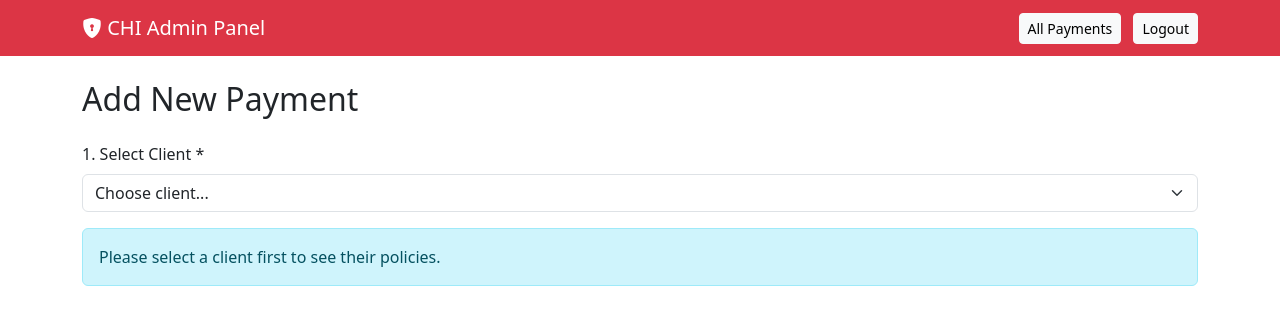
After one commit to chiinsurancebrokers/chi-insurance-portal, a Flask app: template app/templates/admin/add_payment.html in a window 1280 px wide. The commit adds this page. Shown: the top 325 px of the page. Run offline with Flask 3, Linux system fonts and the light colour scheme; the template is opened without the code that fills it, so the values that code supplies are empty.

Commit message:
Add payment management: add and delete payments

```diff
--- /dev/null
+++ b/app/templates/admin/add_payment.html
@@ -0,0 +1,82 @@
+<!DOCTYPE html>
+<html lang="el">
+<head>
+    <meta charset="UTF-8">
+    <title>Add Payment - CHI Admin</title>
+    <link href="https://cdn.jsdelivr.net/npm/bootstrap@5.3.0/dist/css/bootstrap.min.css" rel="stylesheet">
+    <link rel="stylesheet" href="https://cdn.jsdelivr.net/npm/bootstrap-icons@1.11.0/font/bootstrap-icons.css">
+</head>
+<body>
+    <nav class="navbar navbar-expand-lg navbar-dark bg-danger">
+        <div class="container">
+            <a class="navbar-brand" href="/admin/dashboard"><i class="bi bi-shield-lock-fill"></i> CHI Admin Panel</a>
+            <div class="ms-auto">
+                <a href="/admin/payments" class="btn btn-light btn-sm me-2">All Payments</a>
+                <a href="/logout" class="btn btn-light btn-sm">Logout</a>
+            </div>
+        </div>
+    </nav>
+
+    <div class="container mt-4">
+        <h2>Add New Payment</h2>
+
+        <form method="POST" class="mt-4">
+            <div class="mb-3">
+                <label class="form-label">1. Select Client *</label>
+                <select class="form-select" onchange="window.location.href='/admin/payment/add?client_id=' + this.value" required>
+                    <option value="">Choose client...</option>
+                    {% for client in clients %}
+                    <option value="{{ client.id }}" {% if client_id and client.id == client_id|int %}selected{% endif %}>
+                        {{ client.name }}
+                    </option>
+                    {% endfor %}
+                </select>
+            </div>
+
+            {% if policies %}
+            <div class="mb-3">
+                <label class="form-label">2. Select Policy *</label>
+                <select name="policy_id" class="form-select" required>
+                    <option value="">Choose policy...</option>
+                    {% for policy in policies %}
+                    <option value="{{ policy.id }}">
+                        {{ policy.policy_type }} - {{ policy.license_plate or 'N/A' }} (€{{ "%.2f"|format(policy.premium) if policy.premium else '0.00' }})
+                    </option>
+                    {% endfor %}
+                </select>
+            </div>
+
+            <div class="row">
+                <div class="col-md-6 mb-3">
+                    <label class="form-label">Amount (€) *</label>
+                    <input type="number" name="amount" class="form-control" step="0.01" required>
+                </div>
+                <div class="col-md-6 mb-3">
+                    <label class="form-label">Due Date *</label>
+                    <input type="date" name="due_date" class="form-control" required>
+                </div>
+            </div>
+
+            <div class="mb-3">
+                <label class="form-label">Status *</label>
+                <select name="status" class="form-select" required>
+                    <option value="PENDING">PENDING</option>
+                    <option value="PAID">PAID</option>
+                    <option value="OVERDUE">OVERDUE</option>
+                </select>
+            </div>
+
+            <div class="mb-3">
+                <label class="form-label">Notes</label>
+                <textarea name="notes" class="form-control" rows="3"></textarea>
+            </div>
+
+            <button type="submit" class="btn btn-primary">Add Payment</button>
+            <a href="/admin/payments" class="btn btn-secondary">Cancel</a>
+            {% else %}
+            <div class="alert alert-info">Please select a client first to see their policies.</div>
+            {% endif %}
+        </form>
+    </div>
+</body>
+</html>
--- a/run_local_portal.py
+++ b/run_local_portal.py
@@ -361,6 +361,52 @@ def admin_delete_client(client_id):
     db_session.close()
     return redirect(url_for('admin_clients'))
 
+
+@app.route('/admin/payment/add', methods=['GET', 'POST'])
+@admin_required
+def admin_add_payment():
+    db_session = get_session()
+
+    if request.method == 'POST':
+        payment = Payment(
+            policy_id=int(request.form.get('policy_id')),
+            amount=float(request.form.get('amount')),
+            due_date=datetime.strptime(request.form.get('due_date'), '%Y-%m-%d').date(),
+            status=PaymentStatus[request.form.get('status').upper()],
+            notes=request.form.get('notes')
+        )
+
+        db_session.add(payment)
+        db_session.commit()
+        flash('Payment added successfully!', 'success')
+        db_session.close()
+        return redirect(url_for('admin_payments'))
+
+    # GET: show form
+    clients = db_session.query(Client).order_by(Client.name).all()
+    client_id = request.args.get('client_id')
+
+    policies = []
+    if client_id:
+        policies = db_session.query(Policy).filter_by(client_id=int(client_id)).all()
+
+    db_session.close()
+    return render_template('admin/add_payment.html', clients=clients, policies=policies, client_id=client_id)
+
+@app.route('/admin/payment/<int:payment_id>/delete', methods=['POST'])
+@admin_required
+def admin_delete_payment(payment_id):
+    db_session = get_session()
+    payment = db_session.query(Payment).get(payment_id)
+
+    if payment:
+        db_session.delete(payment)
+        db_session.commit()
+        flash('Payment deleted successfully!', 'success')
+
+    db_session.close()
+    return redirect(url_for('admin_payments'))
+
 if __name__ == '__main__':
     port = int(os.getenv('PORT', 5000))
     app.run(debug=False, host='0.0.0.0', port=port)
```
Also changed, not shown: app/templates/admin/payments.html (+28 -10 lines).
